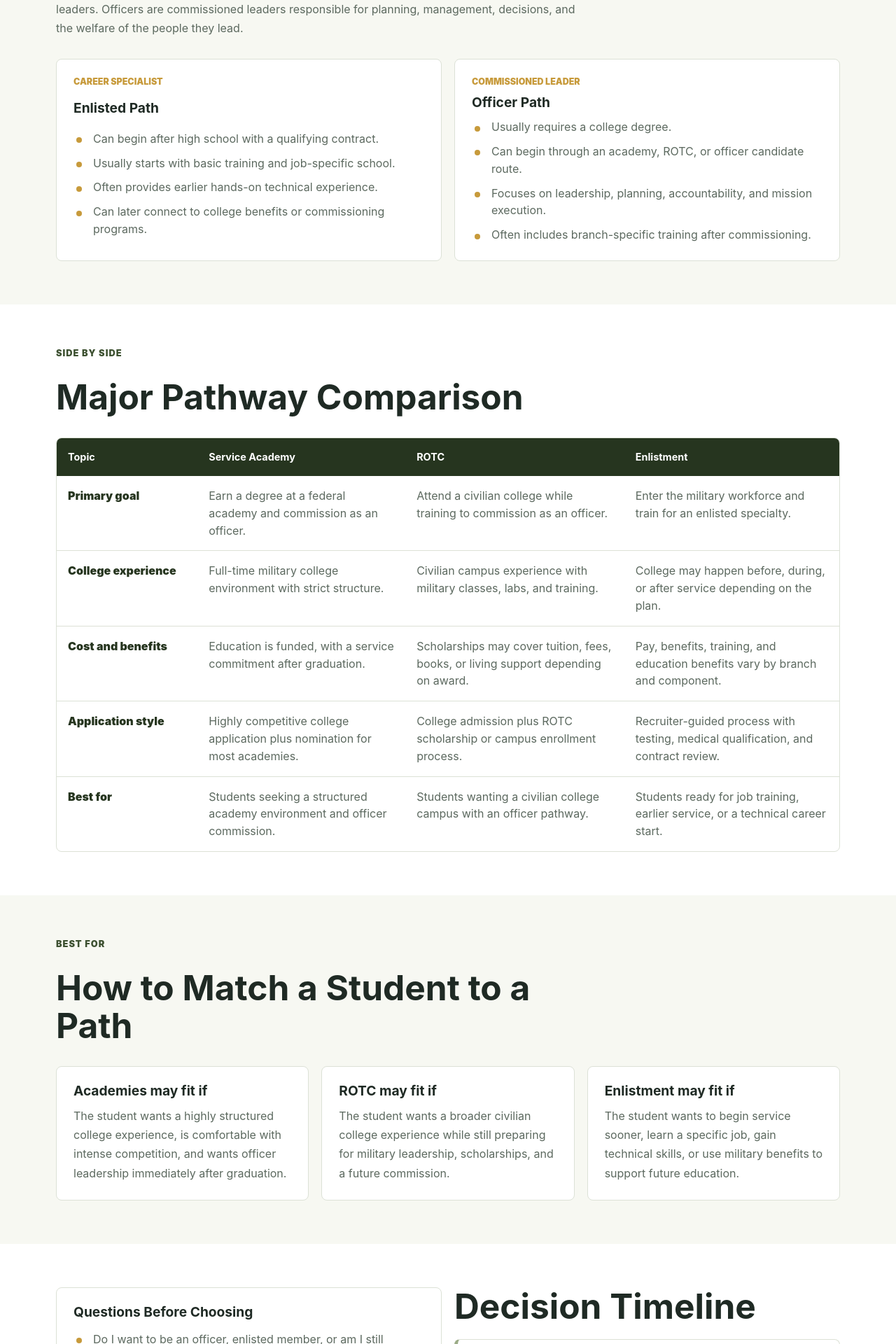
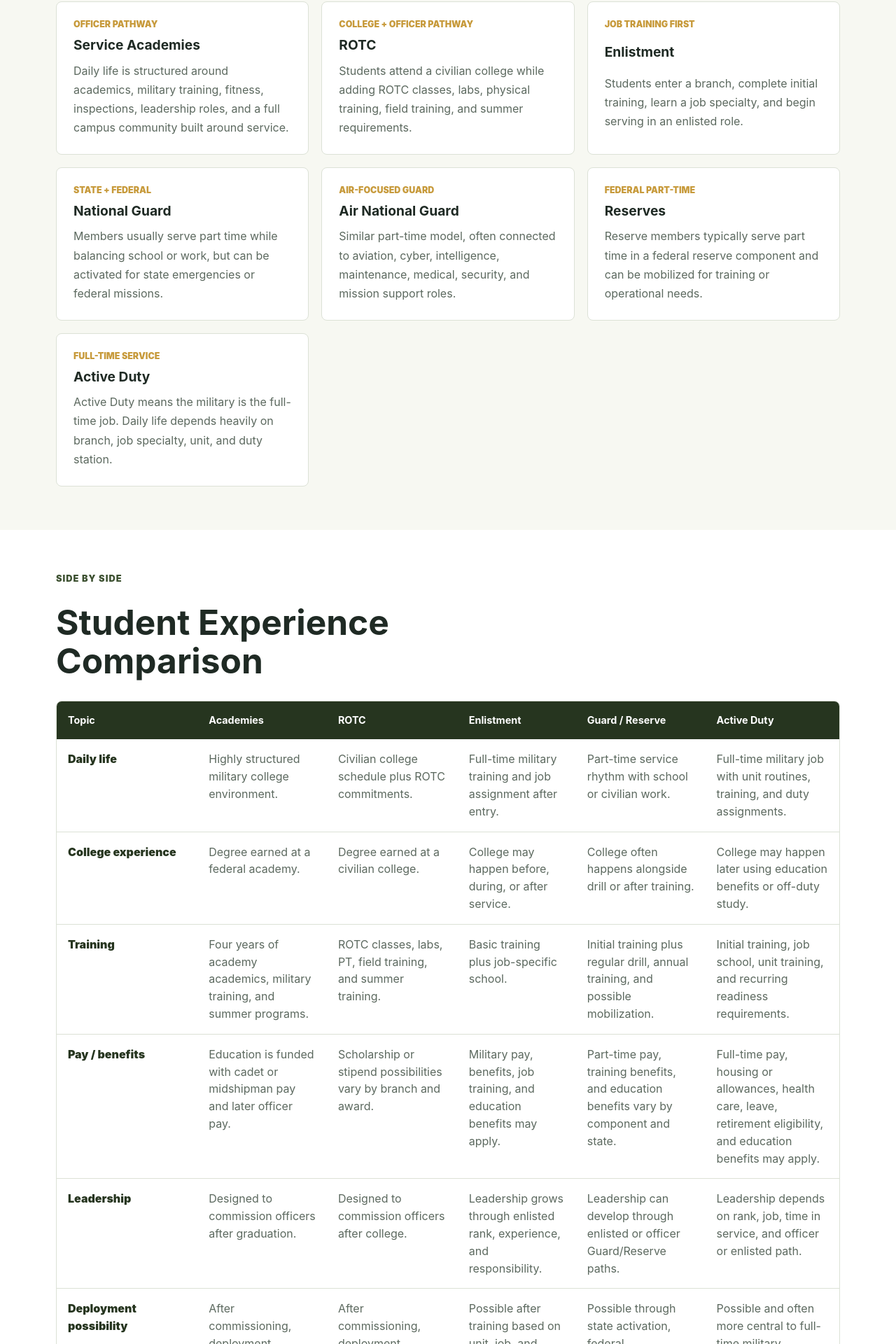
Before and after one commit to ryhinsy/MilitaryFutures-site, a Next.js app: page /enlistment-vs-commissioning in a window 1280 px wide. Shown: the part 803-2723 px from the top of the page at 70% size. Built offline with nearby package versions, Linux system fonts and the light colour scheme.

Commit message:
Add representative finder and compare updates

```diff
--- a/app/enlistment-vs-commissioning/page.tsx
+++ b/app/enlistment-vs-commissioning/page.tsx
@@ -1,43 +1,54 @@
-import { Checklist } from "@/components/Checklist";
 import { ComparisonTable } from "@/components/ComparisonTable";
 import { ContentCard } from "@/components/ContentCard";
 import { PageHero } from "@/components/PageHero";
 import { SectionHeader } from "@/components/SectionHeader";
-import { Timeline } from "@/components/Timeline";
 
 export default function EnlistmentVsCommissioningPage() {
   return (
     <>
-      <PageHero eyebrow="Compare pathways" title="ROTC vs Academies vs Enlistment">
-        Students can serve through several routes. The biggest early question is
-        whether they want to enter as an enlisted service member, train toward an
-        officer commission in college, or attend a Service Academy.
+      <PageHero eyebrow="Decision guide" title="Compare Military Pathways">
+        This section helps students and parents compare what daily life,
+        college, training, benefits, leadership, deployment possibility, and
+        service obligations can look like across common military pathways.
       </PageHero>
 
       <section className="section">
         <div className="container">
-          <SectionHeader title="Officer vs Enlisted, in Plain Language">
-            Both paths matter. Enlisted members become trained specialists,
-            operators, technicians, and team leaders. Officers are commissioned
-            leaders responsible for planning, management, decisions, and the
-            welfare of the people they lead.
+          <SectionHeader title="What Life Looks Like">
+            The best path depends on whether the student wants a full-time
+            military college, a civilian campus with officer training, immediate
+            job training, part-time service, or active duty life after training.
           </SectionHeader>
-          <div className="content-grid two">
-            <ContentCard title="Enlisted Path" kicker="Career specialist">
-              <ul>
-                <li>Can begin after high school with a qualifying contract.</li>
-                <li>Usually starts with basic training and job-specific school.</li>
-                <li>Often provides earlier hands-on technical experience.</li>
-                <li>Can later connect to college benefits or commissioning programs.</li>
-              </ul>
+          <div className="content-grid">
+            <ContentCard title="Service Academies" kicker="Officer pathway">
+              Daily life is structured around academics, military training,
+              fitness, inspections, leadership roles, and a full campus
+              community built around service.
             </ContentCard>
-            <ContentCard title="Officer Path" kicker="Commissioned leader">
-              <ul>
-                <li>Usually requires a college degree.</li>
-                <li>Can begin through an academy, ROTC, or officer candidate route.</li>
-                <li>Focuses on leadership, planning, accountability, and mission execution.</li>
-                <li>Often includes branch-specific training after commissioning.</li>
-              </ul>
+            <ContentCard title="ROTC" kicker="College + officer pathway">
+              Students attend a civilian college while adding ROTC classes,
+              labs, physical training, field training, and summer requirements.
+            </ContentCard>
+            <ContentCard title="Enlistment" kicker="Job training first">
+              Students enter a branch, complete initial training, learn a job
+              specialty, and begin serving in an enlisted role.
+            </ContentCard>
+            <ContentCard title="National Guard" kicker="State + federal">
+              Members usually serve part time while balancing school or work,
+              but can be activated for state emergencies or federal missions.
+            </ContentCard>
+            <ContentCard title="Air National Guard" kicker="Air-focused Guard">
+              Similar part-time model, often connected to aviation, cyber,
+              intelligence, maintenance, medical, security, and mission support
+              roles.
+            </ContentCard>
+            <ContentCard title="Reserves" kicker="Federal part-time">
+              Reserve members typically serve part time in a federal reserve
+              component and can be mobilized for training or operational needs.
+            </ContentCard>
+            <ContentCard title="Active Duty" kicker="Full-time service">
+              Active Duty means the military is the full-time job. Daily life
+              depends heavily on branch, job specialty, unit, and duty station.
             </ContentCard>
           </div>
         </div>
@@ -45,48 +56,78 @@ export default function EnlistmentVsCommissioningPage() {
 
       <section className="section alt">
         <div className="container">
-          <SectionHeader eyebrow="Side by side" title="Major Pathway Comparison" />
+          <SectionHeader eyebrow="Side by side" title="Student Experience Comparison" />
           <ComparisonTable
-            columns={["Service Academy", "ROTC", "Enlistment"]}
+            columns={["Academies", "ROTC", "Enlistment", "Guard / Reserve", "Active Duty"]}
             rows={[
               {
-                label: "Primary goal",
+                label: "Daily life",
                 values: [
-                  "Earn a degree at a federal academy and commission as an officer.",
-                  "Attend a civilian college while training to commission as an officer.",
-                  "Enter the military workforce and train for an enlisted specialty."
+                  "Highly structured military college environment.",
+                  "Civilian college schedule plus ROTC commitments.",
+                  "Full-time military training and job assignment after entry.",
+                  "Part-time service rhythm with school or civilian work.",
+                  "Full-time military job with unit routines, training, and duty assignments."
                 ]
               },
               {
                 label: "College experience",
                 values: [
-                  "Full-time military college environment with strict structure.",
-                  "Civilian campus experience with military classes, labs, and training.",
-                  "College may happen before, during, or after service depending on the plan."
+                  "Degree earned at a federal academy.",
+                  "Degree earned at a civilian college.",
+                  "College may happen before, during, or after service.",
+                  "College often happens alongside drill or after training.",
+                  "College may happen later using education benefits or off-duty study."
                 ]
               },
               {
-                label: "Cost and benefits",
+                label: "Training",
                 values: [
-                  "Education is funded, with a service commitment after graduation.",
-                  "Scholarships may cover tuition, fees, books, or living support depending on award.",
-                  "Pay, benefits, training, and education benefits vary by branch and component."
+                  "Four years of academy academics, military training, and summer programs.",
+                  "ROTC classes, labs, PT, field training, and summer training.",
+                  "Basic training plus job-specific school.",
+                  "Initial training plus regular drill, annual training, and possible mobilization.",
+                  "Initial training, job school, unit training, and recurring readiness requirements."
                 ]
               },
               {
-                label: "Application style",
+                label: "Pay / benefits",
                 values: [
-                  "Highly competitive college application plus nomination for most academies.",
-                  "College admission plus ROTC scholarship or campus enrollment process.",
-                  "Recruiter-guided process with testing, medical qualification, and contract review."
+                  "Education is funded with cadet or midshipman pay and later officer pay.",
+                  "Scholarship or stipend possibilities vary by branch and award.",
+                  "Military pay, benefits, job training, and education benefits may apply.",
+                  "Part-time pay, training benefits, and education benefits vary by component and state.",
+                  "Full-time pay, housing or allowances, health care, leave, retirement eligibility, and education benefits may apply."
                 ]
               },
               {
-                label: "Best for",
+                label: "Leadership",
                 values: [
-                  "Students seeking a structured academy environment and officer commission.",
-                  "Students wanting a civilian college campus with an officer pathway.",
-                  "Students ready for job training, earlier service, or a technical career start."
+                  "Designed to commission officers after graduation.",
+                  "Designed to commission officers after college.",
+                  "Leadership grows through enlisted rank, experience, and responsibility.",
+                  "Leadership can develop through enlisted or officer Guard/Reserve paths.",
+                  "Leadership depends on rank, job, time in service, and officer or enlisted path."
+                ]
+              },
+              {
+                label: "Deployment possibility",
+                values: [
+                  "After commissioning, deployment depends on branch, job, and world events.",
+                  "After commissioning, deployment depends on branch, job, and world events.",
+                  "Possible after training based on unit, job, and branch needs.",
+                  "Possible through state activation, federal mobilization, or deployment.",
+                  "Possible and often more central to full-time military readiness."
+                ]
+              },
+              {
+                label: "Service obligation",
+                values: [
+                  "Usually a required officer service commitment after graduation.",
+                  "Usually a service commitment after commissioning, especially with scholarships.",
+                  "Defined by enlistment contract and component.",
+                  "Defined by contract, component, unit, and any benefits used.",
+                  "Defined by contract, officer program, branch, and training pipeline."
                 ]
               }
             ]}
@@ -96,62 +137,32 @@ export default function EnlistmentVsCommissioningPage() {
 
       <section className="section">
         <div className="container">
-          <SectionHeader eyebrow="Best for" title="How to Match a Student to a Path" />
+          <SectionHeader eyebrow="Best fit" title="Match the Path to the Goal" />
           <div className="content-grid">
-            <ContentCard title="Academies may fit if">
-              The student wants a highly structured college experience, is
-              comfortable with intense competition, and wants officer leadership
-              immediately after graduation.
+            <ContentCard title="Wants a military college">
+              Start with Service Academies and senior military colleges, while
+              keeping ROTC backups active.
             </ContentCard>
-            <ContentCard title="ROTC may fit if">
-              The student wants a broader civilian college experience while
-              still preparing for military leadership, scholarships, and a
-              future commission.
+            <ContentCard title="Wants a traditional campus">
+              ROTC may fit well because students can attend a civilian college
+              while preparing for an officer commission.
             </ContentCard>
-            <ContentCard title="Enlistment may fit if">
-              The student wants to begin service sooner, learn a specific job,
-              gain technical skills, or use military benefits to support future
-              education.
+            <ContentCard title="Wants job training soon">
+              Enlistment may fit if the student wants hands-on training,
+              military experience, and benefits earlier.
             </ContentCard>
-          </div>
-        </div>
-      </section>
-
-      <section className="section alt">
-        <div className="container content-grid two">
-          <Checklist
-            title="Questions Before Choosing"
-            items={[
-              "Do I want to be an officer, enlisted member, or am I still deciding?",
-              "Do I want a traditional college campus experience?",
-              "Am I ready for a full-time military college environment?",
-              "Which branch missions interest me most?",
-              "What job fields or majors fit my strengths?",
-              "What service commitment am I willing to make?",
-              "What backup plan keeps me moving if my first choice does not work?"
-            ]}
-          />
-          <div>
-            <h2 className="stack-title">Decision Timeline</h2>
-            <Timeline
-              items={[
-                {
-                  time: "Sophomore year",
-                  title: "Explore broadly",
-                  text: "Learn the branches, talk with trusted adults, and avoid locking onto one path too early."
-                },
-                {
-                  time: "Junior year",
-                  title: "Compare requirements",
-                  text: "Map academy, ROTC, enlistment, testing, fitness, and college deadlines on one calendar."
-                },
-                {
-                  time: "Senior year",
-                  title: "Keep options alive",
-                  text: "Apply, interview, compare offers or contracts, and read every service commitment carefully."
-                }
-              ]}
-            />
+            <ContentCard title="Wants to stay local">
+              National Guard, Air National Guard, or Reserves may fit students
+              balancing school, work, and service.
+            </ContentCard>
+            <ContentCard title="Wants full-time military life">
+              Active Duty may fit students who want the military to be their
+              primary full-time job after training.
+            </ContentCard>
+            <ContentCard title="Still deciding">
+              Compare timelines, contracts, branch missions, college goals, and
+              family needs before signing or committing.
+            </ContentCard>
           </div>
         </div>
       </section>
--- a/app/service-academies/page.tsx
+++ b/app/service-academies/page.tsx
@@ -2,6 +2,7 @@ import { Checklist } from "@/components/Checklist";
 import { ComparisonTable } from "@/components/ComparisonTable";
 import { ContentCard } from "@/components/ContentCard";
 import { PageHero } from "@/components/PageHero";
+import { RepresentativeLookup } from "@/components/RepresentativeLookup";
 import { SectionHeader } from "@/components/SectionHeader";
 import { ComparisonTimeline, Timeline } from "@/components/Timeline";
 import type { ComparisonTimelineMilestone } from "@/components/Timeline";
@@ -430,6 +431,9 @@ export default function ServiceAcademiesPage() {
               ]}
             />
           </div>
+          <div className="spaced-top">
+            <RepresentativeLookup />
+          </div>
         </div>
       </section>
 
--- a/lib/site.ts
+++ b/lib/site.ts
@@ -1,11 +1,10 @@
 export const NAV_ITEMS = [
   { href: "/service-academies", label: "Academies" },
   { href: "/rotc", label: "ROTC" },
-  { href: "/enlistment-vs-commissioning", label: "Compare" },
   { href: "/national-guard", label: "Guard" },
-  { href: "/wisconsin-representatives", label: "Wisconsin Reps" },
   { href: "/student-checklist", label: "Checklist" },
-  { href: "/resources", label: "Resources" }
+  { href: "/resources", label: "Resources" },
+  { href: "/enlistment-vs-commissioning", label: "Compare" }
 ];
 
 export const HOMEPAGE_ROUTES = [
```
Also changed, not shown: app/globals.css (+63 -1 lines), app/rotc/page.tsx (+84 -24 lines), components/RepresentativeLookup.tsx (added, +113 -0 lines).
